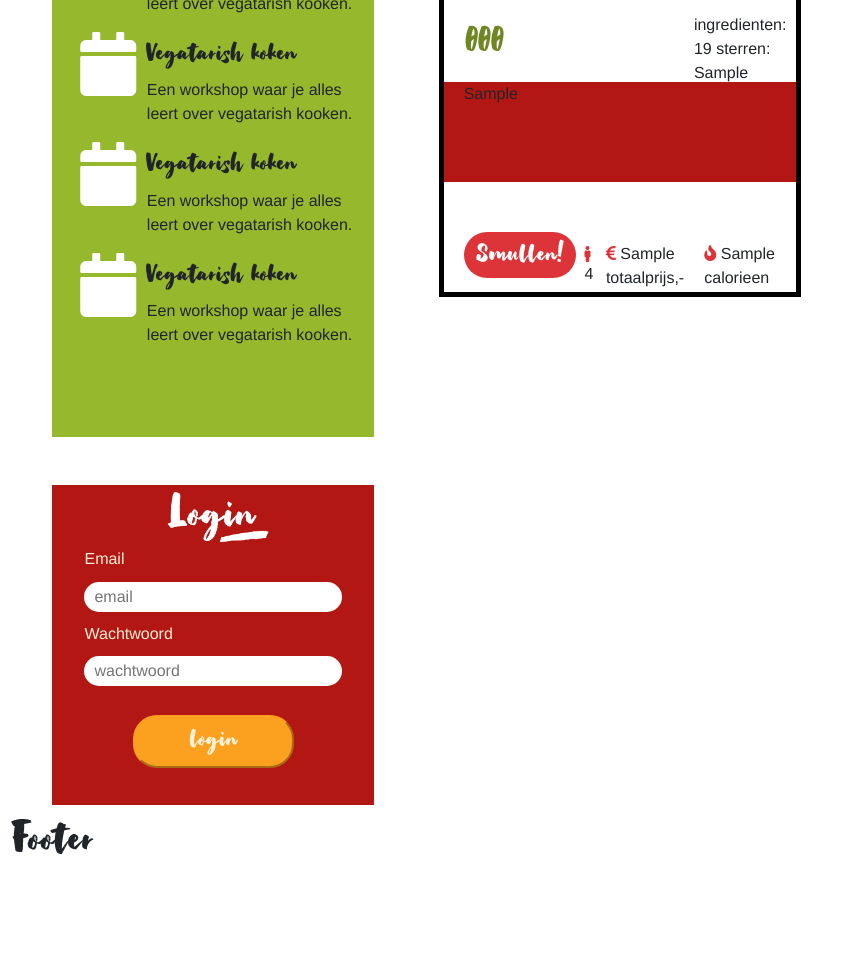
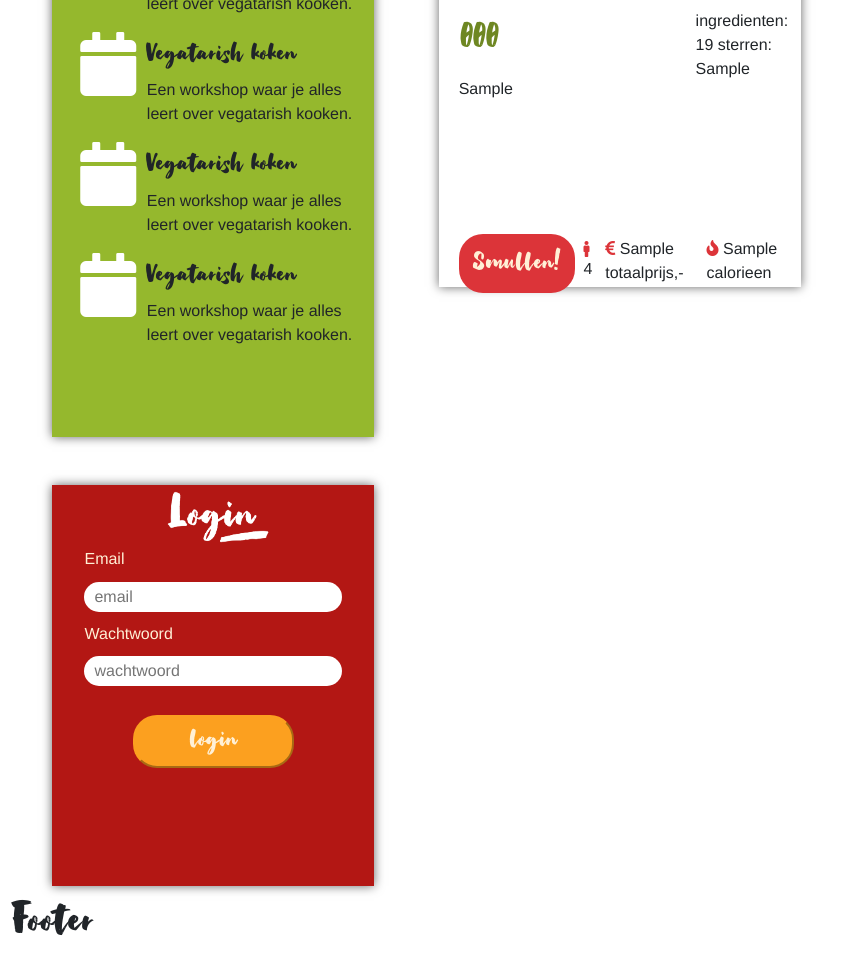
Before and after one commit to Brian-Boersen/educom-verrukkulluk-1678802972, a PHP site: template templates/homepage.html.twig in a window 1280 px wide. Shown: the part 937-1893 px from the top of the page, without its empty margins (0-860 px from the left). Before the commit the page ends 1791 px from the top, so only its background shows below. Run offline with PHP 8.4, Linux system fonts and the light colour scheme; the template is opened without the code that fills it: most values are stand-ins (such as "Sample title", 1, 10 or a date in 2020); some libraries are stand-ins or nearby versions.

Commit message:
home page almost done just need a footer #13

```diff
--- a/assets/css/main.css
+++ b/assets/css/main.css
@@ -51,7 +51,11 @@ h3, h4, h5 {
     font-size: 32px;
 }
 
-
+.shadow{
+    -webkit-box-shadow: 0px 0px 5px 0px rgba(0, 0, 0, 0.6);
+    -moz-box-shadow: 0px 0px 5px 0px rgba(0, 0, 0, 0.6);
+    box-shadow: 0px 0px 5px 0px rgba(0, 0, 0, 0.6);
+}
 /** HTML / BODY **/
 /*head -----------------------------------------------*/
 html, body {
@@ -138,14 +142,22 @@ html, body {
     padding: 5%;
     height: 700px;
     background-color: var(--lighter-green);
+
+    -webkit-box-shadow: 0px 0px 10px 0px rgba(0, 0, 0, 0.6);
+    -moz-box-shadow: 0px 0px 10px 0px rgba(0, 0, 0, 0.6);
+    box-shadow: 0px 0px 10px 0px rgba(0, 0, 0, 0.6);
 }
 
 .sidebar_login{
-    height: 320px;
+    height: 401px;
     text-align: left;
 
     color: var(--kahki);
     background-color: var(--darker-red);
+
+    -webkit-box-shadow: 0px 0px 10px 0px rgba(0, 0, 0, 0.6);
+    -moz-box-shadow: 0px 0px 10px 0px rgba(0, 0, 0, 0.6);
+    box-shadow: 0px 0px 10px 0px rgba(0, 0, 0, 0.6);
 }
 
 .sidebar_login input{
@@ -192,7 +204,11 @@ html, body {
     margin-bottom: var(--box-margins);
     background-color: var(--white);
 
-    border: 5px solid var(--black);
+    /*border: 5px solid var(--black);*/
+
+    -webkit-box-shadow: 0px 0px 10px 0px rgba(0, 0, 0, 0.6);
+    -moz-box-shadow: 0px 0px 10px 0px rgba(0, 0, 0, 0.6);
+    box-shadow: 0px 0px 10px 0px rgba(0, 0, 0, 0.6);
 }
 
 .dishes_img{
@@ -233,8 +249,6 @@ html, body {
     padding-left: calc(var(--text-left-marging-padding)*2);
 
     margin-bottom: 50px;
-
-    background-color: var(--darker-red);
 }
 
 .dishes_bottom_row{
@@ -244,9 +258,36 @@ html, body {
     grid-template-columns: 40% 60%;
 }
 
+.disch_dishplay_button a{
+    display: flex;
+
+    justify-content: center;
+    align-items: center;
+
+    width: 80%;
+    height: 80%;
+
+    border-radius: 1.5em;
+
+    text-decoration: none;
+
+    margin-left: calc(var(--text-left-marging-padding)*2);
+    margin-top: 5%;
+
+    color: var(--kahki);
+
+    border-color: var(--lighter-red);
+    background-color: var(--lighter-red);
+}
+
+.disch_dishplay_button a:hover{
+    border-color: var(--darker-red);
+    background-color: var(--darker-red);
+}
+
 .dishes_bottom_row button{
     width: 80%;
-    height: 80%;
+    height: 70%;
 
     margin-left: calc(var(--text-left-marging-padding)*2);
 
@@ -258,11 +299,6 @@ html, body {
     background-color: var(--lighter-red);
 
     border: none;
-}
-
-.dishes_bottom_row button:hover{
-    border-color: var(--darker-red);
-    background-color: var(--darker-red);
 }
 
 .bottom_right{
--- a/assets/js/img_slide.js
+++ b/assets/js/img_slide.js
@@ -3,10 +3,13 @@ $(DocumentType).ready(function() {
     $("#head_background_img").vegas({
         cover:true,
         slides:  [
-            { src: "https://picsum.photos/id/1/1900/1200" },
-            { src: "https://picsum.photos/id/10/1900/1200" },
-            { src: "https://picsum.photos/id/100/1900/1200" },
-            { src: "https://picsum.photos/id/1000/1900/1200" }
+            { src: "https://picsum.photos/id/429/1900/1200" },
+            { src: "https://picsum.photos/id/312/1900/1200" },
+            { src: "https://picsum.photos/id/225/1900/1200" },
+            { src: "https://picsum.photos/id/292/1900/1200" },
+            { src: "https://picsum.photos/id/488/1900/1200" },
+            { src: "https://picsum.photos/id/493/1900/1200" },
+            { src: "https://picsum.photos/id/835/1900/1200" },
         ],
         transition: 'fade'
     })
--- a/templates/homepage.html.twig
+++ b/templates/homepage.html.twig
@@ -24,13 +24,17 @@
                             <p>ingredienten: {{ record.ingredienten|length }} sterren: {{ record.gemiddelde_waardering }}<p>
                         </div>
                     </div>
+
                     <div class="dishes_short_description"><p>{{record.korte_omschrijving}}</p>
                     </div>
 
                     <div class="dishes_bottom_row">
-                        <form>
-                            <button type="submit" formmethod="get" formaction="index.php?gerecht_id=3&action=detail" class="disch_dishplay_button"><h3>Smullen!<h3></button>
-                        </form>
+                        <div class="disch_dishplay_button">
+                            <a href="http://localhost/educom-verrukkulluk-1678802972/index.php?gerecht_id={{record.id}}&action=detail" ><h3>Smullen!</h3></a>
+                        </div>
+                        <!--<form>
+                            <button type="submit" formmethod="get" formaction="index.php?gerecht_id=3&action=detail" class="disch_dishplay_button"><h3>Smullen!</h3></button>
+                        </form> -->
                         <div class="bottom_right">
                             <p><i class="fa fa-male"></i> 4</p>
                             <p><i class="fa fa-euro-sign"></i> {{record.totaalprijs}},-</p>
@@ -43,9 +47,10 @@
         {% endfor %}
     </div>
 
-     {# Dump #}
+     {# Dump
        <pre>
         {{ dump(data) }}
        </pre>
+       #}
 
 {% endblock %}
```
